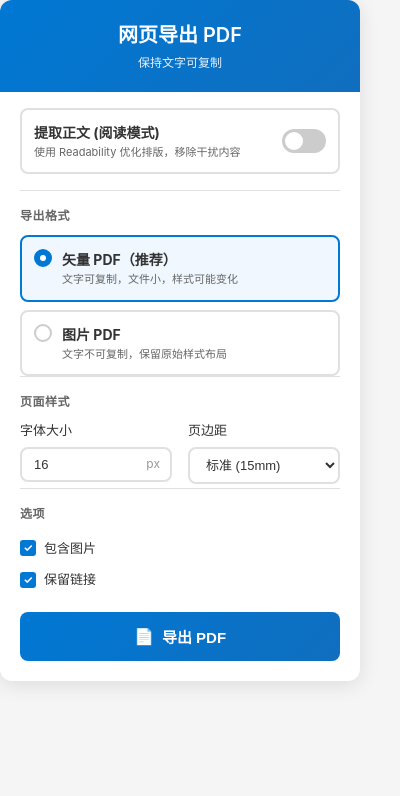
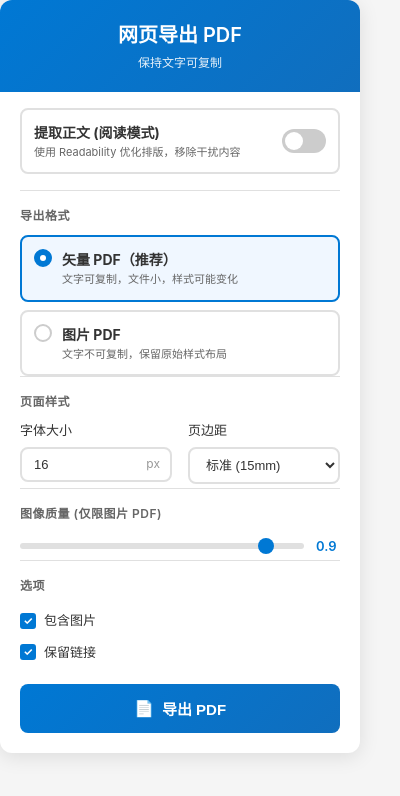
Before and after one commit to zxq1002/html2pdf, a browser extension: page popup.html in a window 400 px wide. Drawn offline with Linux system fonts and the light colour scheme.

Commit message:
feat(04-01): add image quality slider and persistence
- Added #imageQuality range slider to popup.html
- Added CSS for slider in popup.css
- Updated popup.js to save/load quality setting and pass it to content script

```diff
--- a/popup.css
+++ b/popup.css
@@ -317,6 +317,45 @@ input:checked + .slider:before {
   padding-right: 32px !important;
 }
 
+/* Range slider styling */
+.slider-container {
+  display: flex;
+  align-items: center;
+  gap: 12px;
+  padding: 4px 0;
+}
+
+input[type="range"] {
+  flex: 1;
+  -webkit-appearance: none;
+  height: 6px;
+  background: #e0e0e0;
+  border-radius: 3px;
+  outline: none;
+}
+
+input[type="range"]::-webkit-slider-thumb {
+  -webkit-appearance: none;
+  width: 16px;
+  height: 16px;
+  background: #0078d4;
+  border-radius: 50%;
+  cursor: pointer;
+  transition: all 0.2s ease;
+}
+
+input[type="range"]::-webkit-slider-thumb:hover {
+  transform: scale(1.1);
+  box-shadow: 0 0 0 4px rgba(0, 120, 212, 0.1);
+}
+
+#qualityValue {
+  font-size: 13px;
+  color: #0078d4;
+  font-weight: 600;
+  min-width: 24px;
+}
+
 /* Footer */
 footer {
   padding: 0 20px 20px;
--- a/popup.html
+++ b/popup.html
@@ -71,6 +71,16 @@
       </section>
 
       <section class="options-section">
+        <label class="section-label">图像质量 (仅限图片 PDF)</label>
+        <div class="control-group">
+          <div class="slider-container">
+            <input type="range" id="imageQuality" min="0.1" max="1.0" step="0.1" value="0.9">
+            <span id="qualityValue">0.9</span>
+          </div>
+        </div>
+      </section>
+
+      <section class="options-section">
         <label class="section-label">选项</label>
         <label class="checkbox-option">
           <input type="checkbox" id="includeImages" checked>
--- a/popup.js
+++ b/popup.js
@@ -26,6 +26,7 @@ const DEFAULT_SETTINGS = {
   includeLinks: true,
   fontSize: 16,
   margin: 15,
+  quality: 0.9,
 };
 
 /**
@@ -108,6 +109,13 @@ async function loadSettings() {
     document.getElementById("includeLinks").checked = settings.includeLinks;
     document.getElementById("fontSize").value = settings.fontSize;
     document.getElementById("margin").value = settings.margin;
+
+    const qualitySlider = document.getElementById("imageQuality");
+    if (qualitySlider) {
+      qualitySlider.value = settings.quality;
+      const qualityDisplay = document.getElementById("qualityValue");
+      if (qualityDisplay) qualityDisplay.textContent = settings.quality;
+    }
   } catch (error) {
     console.error("加载设置失败:", error);
   }
@@ -126,6 +134,7 @@ async function saveSettings() {
       includeLinks: document.getElementById("includeLinks").checked,
       fontSize: parseInt(document.getElementById("fontSize").value, 10),
       margin: parseInt(document.getElementById("margin").value, 10),
+      quality: parseFloat(document.getElementById("imageQuality").value),
     };
     await chrome.storage.local.set(settings);
   } catch (error) {
@@ -146,6 +155,7 @@ function getExportConfig() {
   const includeLinks = document.getElementById("includeLinks").checked;
   const fontSize = parseInt(document.getElementById("fontSize").value, 10);
   const margin = parseInt(document.getElementById("margin").value, 10);
+  const quality = parseFloat(document.getElementById("imageQuality").value);
 
   return {
     mode: isReadable ? "readable" : "original",
@@ -154,7 +164,7 @@ function getExportConfig() {
     includeLinks,
     fontSize,
     margin,
-    quality: 2,
+    quality: quality,
     scale: 2,
   };
 }
@@ -350,6 +360,14 @@ document.addEventListener("DOMContentLoaded", () => {
   // 加载已保存的设置
   loadSettings();
 
+  const imageQuality = document.getElementById("imageQuality");
+  const qualityValue = document.getElementById("qualityValue");
+  if (imageQuality && qualityValue) {
+    imageQuality.addEventListener("input", () => {
+      qualityValue.textContent = imageQuality.value;
+    });
+  }
+
   exportBtn.addEventListener("click", exportToPDF);
 
   // 监听所有输入的变化并自动保存
@@ -365,3 +383,10 @@ document.addEventListener("DOMContentLoaded", () => {
     }
   });
 });
+
+// 监听来自 Content Script 的进度消息
+chrome.runtime.onMessage.addListener((request, sender, sendResponse) => {
+  if (request.action === "PROGRESS_UPDATE") {
+    updateProgress(request.percent, request.message);
+  }
+});
```
